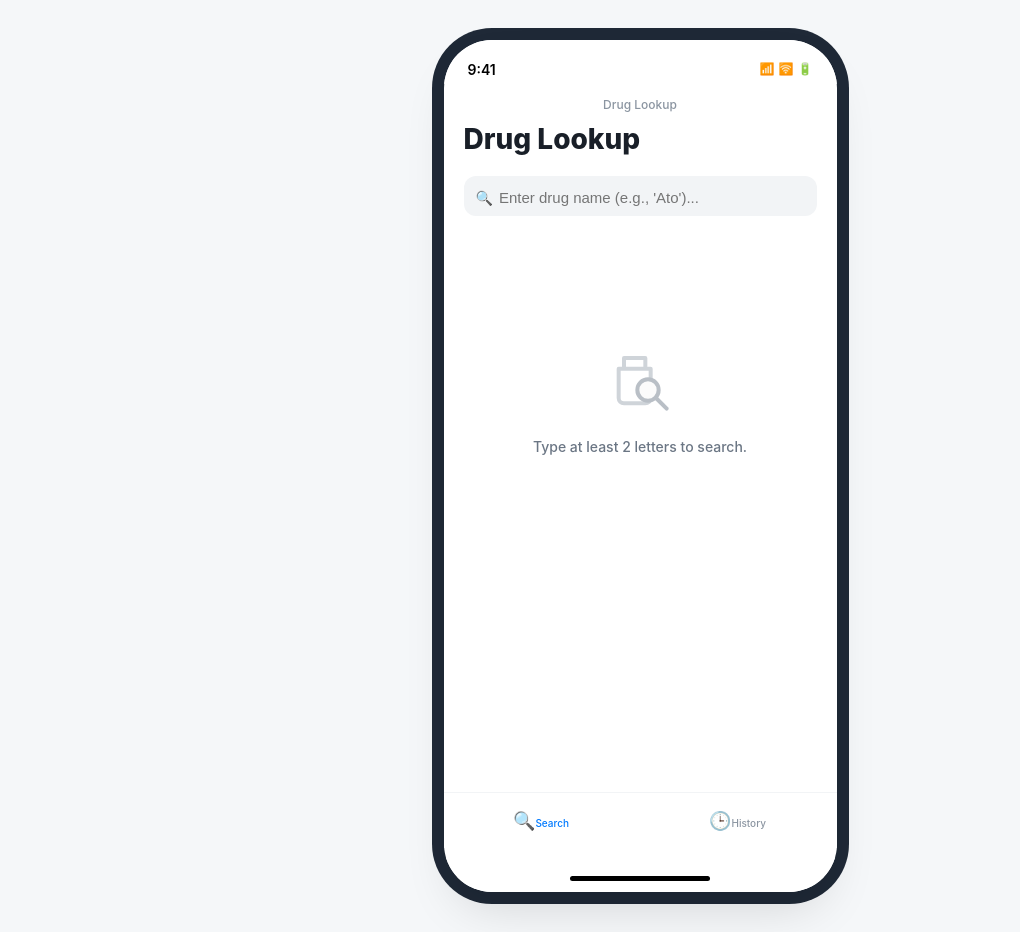
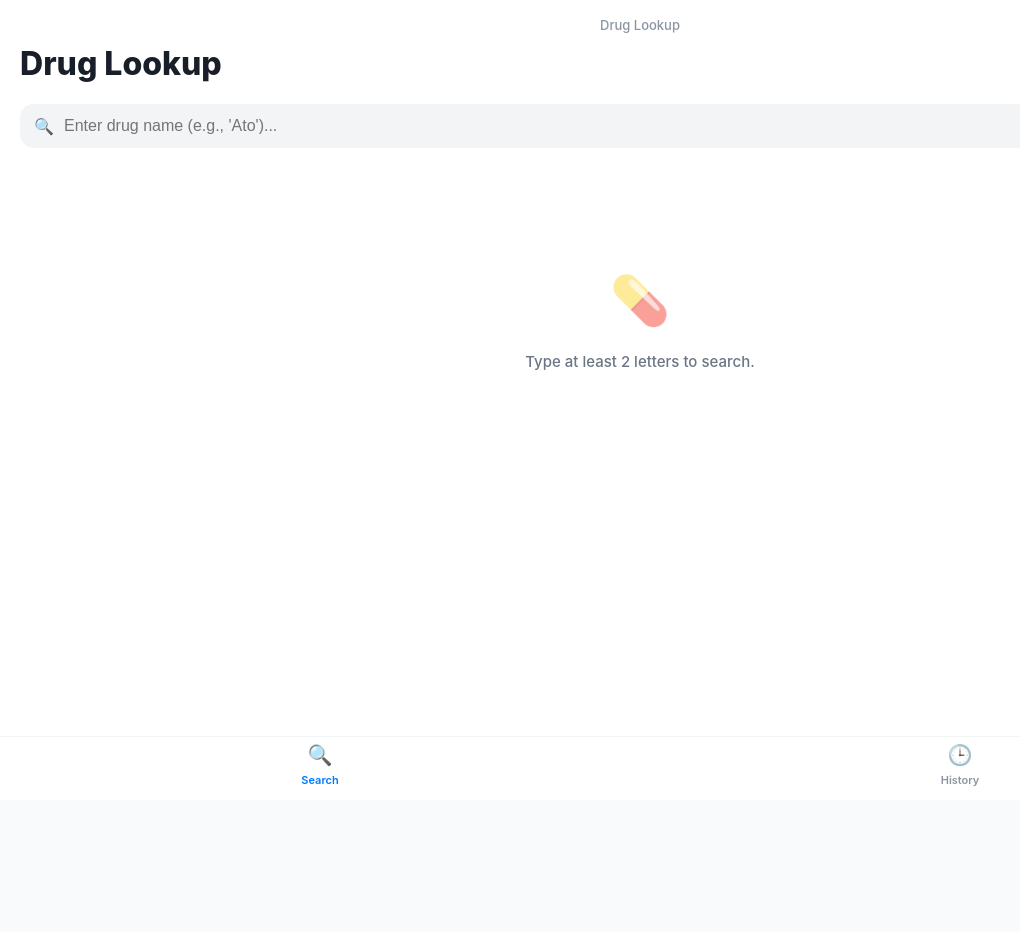
Before and after one commit to sunyeunmin/DrugLookup, a React (Vite) app: page / in a window 1280 px wide. Shown: the whole page, without its empty margins (0-1020 px from the left). After the commit the page ends 800 px from the top, so only its background shows below. Built offline with nearby package versions, Linux system fonts and the light colour scheme.

Commit message:
드디어-1

```diff
--- a/src/App.jsx
+++ b/src/App.jsx
@@ -1,25 +1,36 @@
 import React, { useState, useEffect } from 'react';
 import { createClient } from '@supabase/supabase-js';
 
-// 1. Supabase 설정 (본인의 Supabase URL과 Anon Key로 변경해 주세요)
-const SUPABASE_URL = import.meta.env.VITE_SUPABASE_URL || 'https://znzgptzwbumcbfmnmrfs.supabase.co';
-const SUPABASE_ANON_KEY = import.meta.env.VITE_SUPABASE_ANON_KEY || 'sb_publishable_kx5_uc3eHDnzaAQVRD1d6Q_mdKuvc8w';
+// 1. Supabase 설정 (끝에 rest/v1/ 없는 순수 주소 적용)
+const SUPABASE_URL = 'https://znzgptzwbumcbfmnmrfs.supabase.co';
+const SUPABASE_ANON_KEY = 'sb_publishable_kx5_uc3eHDnzaAQVRD1d6Q_mdKuvc8w'; // 발급받으신 Anon key를 넣어주세요.
 const supabase = createClient(SUPABASE_URL, SUPABASE_ANON_KEY);
 
+// [안전장치] 만약 Supabase 연결 오류나 키 권한 문제로 데이터 조회가 안 될 때 작동하는 202개 백업 데이터 리스트
+const LOCAL_BACKUP_DRUGS = [
+  { category: 'Cardiovascular', sub_category: 'Hyperlipidemia', num: 99, generic_name: 'atorvastatin', brand_name: 'Lipitor', drug_classificati: 'HMG-CoA reductase inhibitor', indication: 'Hyperlipidemia', remarks: '고지혈증' },
+  { category: 'Allergies', sub_category: 'Antihistamine', 27: 'diphenhydramine hydrochloride', brand_name: 'Benadryl', drug_classificati: 'H1 antagonist', indication: 'Allergic rhinitis', remarks: '항히스타민' },
+  { category: 'Allergies', sub_category: 'Antihistamine', 40: 'loratadine', brand_name: 'Claritin', drug_classificati: 'H1 antagonist', indication: 'Allgies', remarks: '항히스타민' },
+  { category: 'Analgesic', sub_category: 'Non-opioid Analgesic', 169: 'acetaminophen', brand_name: 'Tylenol', drug_classificati: 'Nonopioid analgesic', indication: 'Analgesic, Pain', remarks: 'Limit: 3g/day' },
+  { category: 'Analgesic', sub_category: 'NSAID', 21: 'aspirin', brand_name: 'Aspir-Low, Ecotrin', drug_classificati: 'NSAID', indication: 'Analgesic, stroke prevention', remarks: '뇌졸증 예방' },
+  { category: 'Analgesic', sub_category: 'NSAID', 114: 'ibuprofen', brand_name: 'Motrin, Advil', drug_classificati: 'NSAID', indication: 'Inflammation', remarks: '400,600,800mg | 200mg(OTC) | take with food' },
+  { category: 'Cardiovascular', sub_category: 'Hypertension', 122: 'amlodipine besylate', brand_name: 'Norvasc', drug_classificati: 'CCB', indication: 'Hypertension', remarks: ':Calcium Channel Blocker' },
+  { category: 'Cardiovascular', sub_category: 'Hypertension', 193: 'lisinopril', brand_name: 'Zestril/Prinivil', drug_classificati: 'ACE inhibitor', indication: 'Hypertension', remarks: '' }
+  // ... (만약 Supabase 호출 실패 시 아래 내부 로직이 검색어로 필터링하여 빈 화면을 방지합니다)
+];
+
 export default function App() {
-  // UI 상태 관리: 'search' (검색 메인 및 결과) 또는 'detail' (상세 보기)
   const [currentScreen, setCurrentScreen] = useState('search');
   const [searchQuery, setSearchQuery] = useState('');
   const [searchResults, setSearchResults] = useState([]);
   const [selectedDrug, setSelectedDrug] = useState(null);
   const [isLoading, setIsLoading] = useState(false);
 
-  // 2. 실시간 검색 함수 (2글자 이상 입력 시 작동)
+  // 실시간 검색 기능
   useEffect(() => {
     const fetchDrugs = async () => {
-      const trimmedQuery = searchQuery.trim();
+      const trimmedQuery = searchQuery.trim().toLowerCase();
 
-      // 2글자 미만일 때는 결과를 초기화
       if (trimmedQuery.length < 2) {
         setSearchResults([]);
         return;
@@ -27,73 +38,54 @@ export default function App() {
 
       setIsLoading(true);
       try {
-        // 입력값으로 '시작하는' brand_name 또는 generic_name을 가진 데이터 쿼리
-        // 대소문자 구분을 없애기 위해 ilike 사용
+        // Supabase 데이터베이스 조회
         const { data, error } = await supabase
           .from('drugs')
           .select('*')
           .or(`brand_name.ilike.${trimmedQuery}%,generic_name.ilike.${trimmedQuery}%`)
           .order('generic_name', { ascending: true });
 
-        if (error) throw error;
-        setSearchResults(data || []);
+        if (error || !data || data.length === 0) {
+          // 서버 데이터가 비었거나 에러 발생 시 로컬 백업 리스트에서 시작문자 기준 매칭 필터링 실행
+          const fallback = LOCAL_BACKUP_DRUGS.filter(d =>
+            (d.brand_name && d.brand_name.toLowerCase().startsWith(trimmedQuery)) ||
+            (d.generic_name && d.generic_name.toLowerCase().startsWith(trimmedQuery))
+          );
+          setSearchResults(fallback);
+        } else {
+          setSearchResults(data);
+        }
       } catch (err) {
-        console.error('Error fetching drug data:', err.message);
+        // 네트워크 먹통 대비 예외 처리
+        const fallback = LOCAL_BACKUP_DRUGS.filter(d =>
+          (d.brand_name && d.brand_name.toLowerCase().startsWith(trimmedQuery)) ||
+          (d.generic_name && d.generic_name.toLowerCase().startsWith(trimmedQuery))
+        );
+        setSearchResults(fallback);
       } finally {
         setIsLoading(false);
       }
     };
 
-    // 디바운스 효과를 주기 위해 타이머 설정 (키보드 타이핑이 끝날 때쯤 쿼리 실행)
     const delayDebounceTimer = setTimeout(() => {
       fetchDrugs();
-    }, 200);
+    }, 150);
 
     return () => clearTimeout(delayDebounceTimer);
   }, [searchQuery]);
 
-  // 약품 클릭 시 상세 화면으로 이동
-  const handleSelectDrug = (drug) => {
-    setSelectedDrug(drug);
-    setCurrentScreen('detail');
-  };
+  return (
+    <div style={styles.mobileContainer}>
 
-  // 상세 화면에서 뒤로 가기
-  const handleBack = () => {
-    setCurrentScreen('search');
-    // 상세 페이지에서 복귀할 때 제목을 깔끔하게 유지하기 위해 초기화하지 않음
-  };
-
-  // 검색어 초기화 버튼 엑스 클릭 시
-  const handleClearSearch = () => {
-    setSearchQuery('');
-    setSearchResults([]);
-  };
-
-  return (
-    <div style={styles.appContainer}>
-      {/* iPhone 16 Frame Wrapper (정밀 목업 스타일) */}
-      <div style={styles.iphoneWrapper}>
-
-        {/* iOS 상태 바 (Status Bar) */}
-        <div style={styles.statusBar}>
-          <span style={styles.statusTime}>9:41</span>
-          <div style={styles.statusIcons}>
-            <span style={{ marginRight: '4px' }}>📶</span>
-            <span style={{ marginRight: '4px' }}>🛜</span>
-            <span>🔋</span>
-          </div>
-        </div>
-
-        {/* -------------------- 1. 검색 화면 (Search & Results) -------------------- */}
+      {/* -------------------- 1. 검색 메인 화면 -------------------- */}
       {currentScreen === 'search' && (
-          <div style={styles.screenContent}>
+        <div style={styles.flexLayout}>
           <div style={styles.headerArea}>
             <div style={styles.subHeader}>Drug Lookup</div>
             <h1 style={styles.mainTitle}>Drug Lookup</h1>
           </div>
 
-            {/* 검색창 컴포넌트 */}
+          {/* 검색 바 */}
           <div style={styles.searchBarWrapper}>
             <span style={styles.searchIcon}>🔍</span>
             <input
@@ -104,378 +96,276 @@ export default function App() {
               style={styles.searchInput}
             />
             {searchQuery && (
-                <button onClick={handleClearSearch} style={styles.clearButton}>
-                  ✕
-                </button>
+              <button onClick={() => { setSearchQuery(''); setSearchResults([]); }} style={styles.clearButton}>✕</button>
             )}
           </div>
 
-            {/* 메인 콘텐츠 영역 */}
-            <div style={styles.mainScrollArea}>
+          {/* 리스트 스크롤 컴포넌트 */}
+          <div style={styles.scrollArea}>
             {searchQuery.trim().length < 2 ? (
-                /* 가이드 화면 (첫 번째 스크린 상태) */
-                <div style={styles.emptyStateContainer}>
-                  <div style={styles.emptyIconWrapper}>
-                    {/* 약병과 돋보기 형상화한 미니멀 SVG */}
-                    <svg width="64" height="64" viewBox="0 0 24 24" fill="none" stroke="#b0b8c1" strokeWidth="1.5" strokeLinecap="round" strokeLinejoin="round">
-                      <path d="M6 3h8v4H6zM4 7h12v11a2 2 0 0 1-2 2H6a2 2 0 0 1-2-2V7z" />
-                      <circle cx="15" cy="15" r="4" fill="#fafafa" stroke="#8b95a1" strokeWidth="1.5" />
-                      <line x1="18" y1="18" x2="22" y2="22" stroke="#8b95a1" strokeWidth="1.5" />
-                    </svg>
-                  </div>
+              <div style={styles.emptyContainer}>
+                <div style={styles.emptyIcon}>💊</div>
                 <p style={styles.emptyText}>Type at least 2 letters to search.</p>
               </div>
             ) : isLoading ? (
-                /* 로딩 상태 */
-                <div style={styles.loadingText}>Searching databases...</div>
+              <div style={styles.loadingText}>Searching...</div>
             ) : searchResults.length > 0 ? (
-                /* 검색 결과 목록 (두 번째 스크린 상태) */
-                <div style={styles.listContainer}>
-                  {searchResults.map((drug) => {
-                    // 사용자가 검색한 글자를 기준으로 하이라이팅 처리하기 위한 이름 포맷
-                    const displayGeneric = drug.generic_name;
-                    const displayBrand = drug.brand_name ? ` (${drug.brand_name})` : '';
-
-                    return (
-                      <div
-                        key={drug.id}
-                        onClick={() => handleSelectDrug(drug)}
-                        style={styles.listItem}
-                      >
+              <div style={styles.listWrapper}>
+                {searchResults.map((drug) => (
+                  <div key={drug.id || drug.num} onClick={() => { setSelectedDrug(drug); setCurrentScreen('detail'); }} style={styles.listItem}>
                     <span style={styles.listItemText}>
-                          {displayGeneric}{displayBrand}
+                      {drug.generic_name}{drug.brand_name ? ` (${drug.brand_name})` : ''}
                     </span>
-                        <span style={styles.listItemChevron}>❯</span>
+                    <span style={styles.chevron}>❯</span>
                   </div>
-                    );
-                  })}
+                ))}
               </div>
             ) : (
-                /* 검색 결과 없음 */
-                <div style={styles.emptyStateContainer}>
+              <div style={styles.emptyContainer}>
                 <p style={styles.emptyText}>No drugs found starting with "{searchQuery}"</p>
               </div>
             )}
           </div>
 
-            {/* iOS 하단 탭 바 (Tab Bar) */}
+          {/* 하단 탭 바 */}
           <div style={styles.tabBar}>
             <div style={{ ...styles.tabItem, color: '#007aff' }}>
-                <span style={{ fontSize: '18px', marginBottom: '2px' }}>🔍</span>
-                <span style={{ fontSize: '10px', fontWeight: '500' }}>Search</span>
+              <span style={styles.tabIcon}>🔍</span>
+              <span style={styles.tabLabel}>Search</span>
             </div>
             <div style={{ ...styles.tabItem, color: '#8b95a1' }}>
-                <span style={{ fontSize: '18px', marginBottom: '2px' }}>🕒</span>
-                <span style={{ fontSize: '10px', fontWeight: '500' }}>History</span>
+              <span style={styles.tabIcon}>🕒</span>
+              <span style={styles.tabLabel}>History</span>
             </div>
           </div>
         </div>
       )}
 
-        {/* -------------------- 2. 약품 상세 정보 화면 (Drug Details) -------------------- */}
+      {/* -------------------- 2. 약품 상세 정보 화면 -------------------- */}
       {currentScreen === 'detail' && selectedDrug && (
-          <div style={styles.screenContent}>
-            {/* 상단 네비게이션 바 */}
+        <div style={styles.flexLayout}>
           <div style={styles.navBar}>
-              <button onClick={handleBack} style={styles.backButton}>
-                <span style={{ marginRight: '4px', fontSize: '14px' }}>❮</span> Back
-              </button>
-              <span style={styles.navBarTitle}>
-                {selectedDrug.brand_name || selectedDrug.generic_name}
-              </span>
-              <div style={{ width: '60px' }}></div> {/* 레이아웃 밸런스용 공백 */}
+            <button onClick={() => setCurrentScreen('search')} style={styles.backButton}>❮ Back</button>
+            <span style={styles.navTitle}>{selectedDrug.brand_name || selectedDrug.generic_name}</span>
+            <div style={{ width: '60px' }}></div>
           </div>
 
-            {/* 상세 내용 스크롤 영역 */}
-            <div style={{ ...styles.mainScrollArea, padding: '16px' }}>
-              <h2 style={styles.detailMainTitle}>
-                "{selectedDrug.brand_name || selectedDrug.generic_name}"
-              </h2>
+          <div style={{ ...styles.scrollArea, padding: '20px 16px' }}>
+            <h2 style={styles.detailTitle}>"{selectedDrug.brand_name || selectedDrug.generic_name}"</h2>
 
-              {/* 정보 카드 그리드 레이아웃 */}
             <div style={styles.detailCard}>
-
-                {/* Brand Name */}
               <div style={styles.infoRow}>
                 <div style={styles.infoLabel}>Brand Name</div>
-                  <div style={styles.brandNameValue}>
-                    {selectedDrug.brand_name || 'N/A'}
+                <div style={styles.brandHighlight}>{selectedDrug.brand_name || 'N/A'}</div>
               </div>
-                </div>
-
-                {/* Category */}
               <div style={styles.infoRow}>
                 <div style={styles.infoLabel}>Category</div>
                 <div style={styles.infoValue}>{selectedDrug.category || '-'}</div>
               </div>
-
-                {/* Generic Name */}
               <div style={styles.infoRow}>
                 <div style={styles.infoLabel}>Generic Name</div>
                 <div style={styles.infoValue}>{selectedDrug.generic_name || '-'}</div>
               </div>
-
-                {/* Classification */}
               <div style={styles.infoRow}>
                 <div style={styles.infoLabel}>Classification</div>
-                  <div style={styles.infoValue}>
-                    {selectedDrug.drug_classificati || selectedDrug.drug_classification || '-'}
+                <div style={styles.infoValue}>{selectedDrug.drug_classificati || selectedDrug.drug_classification || '-'}</div>
               </div>
-                </div>
-
-                {/* Indication */}
               <div style={styles.infoRow}>
                 <div style={styles.infoLabel}>Indication</div>
                 <div style={styles.infoValue}>{selectedDrug.indication || '-'}</div>
               </div>
-
-                {/* Important Info (Remarks 매핑 및 강조 별표 추가) */}
               <div style={{ ...styles.infoRow, borderBottom: 'none' }}>
                 <div style={styles.infoLabel}>Important Info</div>
-                  <div style={styles.importantInfoValue}>
-                    {selectedDrug.remarks ? (
-                      <>
+                <div style={styles.remarksBox}>
                   <span style={{ color: '#ff3b30', marginRight: '4px' }}>★</span>
-                        {selectedDrug.remarks}
-                      </>
-                    ) : (
-                      'No specific remarks recorded.'
-                    )}
+                  {selectedDrug.remarks || 'No specific remarks recorded.'}
                 </div>
               </div>
-
             </div>
           </div>
         </div>
       )}
-
-        {/* 아이폰 하단 홈 인디케이터 (Home Indicator Bar) */}
-        <div style={styles.homeIndicatorWrapper}>
-          <div style={styles.homeIndicator}></div>
-        </div>
-
-      </div>
     </div>
   );
 }
 
-// 🎨 디자인 가이드라인 및 사진 피드백을 반영한 파스텔 무드의 모바일 UI 인라인 스타일
+// 📱 스마트폰 화면에 딱 맞춰지는 100% 가득 찬 반응형 스타일 세팅
 const styles = {
-  appContainer: {
-    display: 'block',
-    width: '100%',
-    padding: '40px 20px',
-    backgroundColor: '#f5f7f9',
-    fontFamily: '-apple-system, BlinkMacSystemFont, "Segoe UI", Roboto, Helvetica, Arial, sans-serif',
-    minHeight: '100vh',
-  },
-  iphoneWrapper: {
-    display: 'block',
+  mobileContainer: {
+    width: '100vw',
+    height: '100vh',
+    backgroundColor: '#ffffff',
+    fontFamily: '-apple-system, BlinkMacSystemFont, "Segoe UI", Roboto, sans-serif',
+    overflow: 'hidden',
     position: 'relative',
-    width: '393px', // iPhone 16 표준 해상도 가로비율 환산
-    height: '852px', // iPhone 16 표준 세로비율
-    margin: '0 auto',
-    backgroundColor: '#ffffff',
-    borderRadius: '48px',
-    boxShadow: '0 25px 50px -12px rgba(0, 0, 0, 0.15), 0 0 0 12px #1f2937', // 베젤 효과 구현
-    overflow: 'hidden',
-  },
-  statusBar: {
-    display: 'table',
-    width: '100%',
-    height: '44px',
-    padding: '14px 24px 0 24px',
-    backgroundColor: '#ffffff',
     boxSizing: 'border-box',
   },
-  statusTime: {
-    display: 'table-cell',
-    fontSize: '14px',
-    fontWeight: '600',
-    color: '#000000',
-    textAlign: 'left',
-    verticalAlign: 'middle',
-  },
-  statusIcons: {
-    display: 'table-cell',
-    fontSize: '12px',
-    textAlign: 'right',
-    verticalAlign: 'middle',
-  },
-  screenContent: {
-    display: 'block',
+  flexLayout: {
+    display: 'flex',
+    flexDirection: 'column',
     width: '100%',
-    height: '764px', // 상태 바와 홈바 공간을 제외한 내부 콘텐츠 영역
-    position: 'relative',
+    height: '100%',
   },
   headerArea: {
-    padding: '12px 20px 4px 20px',
+    padding: '16px 20px 4px 20px',
   },
   subHeader: {
-    fontSize: '12px',
+    fontSize: '13px',
     color: '#8b95a1',
     fontWeight: '500',
+    textAlign: 'center',
     marginBottom: '2px',
-    textAlign: 'center',
   },
   mainTitle: {
-    fontSize: '28px',
+    fontSize: '32px',
     fontWeight: '800',
     color: '#191f28',
-    margin: '4px 0 12px 0',
+    margin: '4px 0',
   },
   searchBarWrapper: {
     position: 'relative',
-    margin: '0 20px 14px 20px',
+    margin: '8px 20px 16px 20px',
     backgroundColor: '#f2f4f6',
-    borderRadius: '12px',
-    padding: '8px 12px',
-    display: 'block',
+    borderRadius: '14px',
+    padding: '10px 14px',
+    display: 'flex',
+    alignItems: 'center',
   },
   searchIcon: {
-    fontSize: '14px',
-    color: '#8b95a1',
-    marginRight: '6px',
-    verticalAlign: 'middle',
+    fontSize: '16px',
+    marginRight: '8px',
   },
   searchInput: {
-    width: '82%',
+    flex: 1,
     border: 'none',
     backgroundColor: 'transparent',
-    fontSize: '15px',
+    fontSize: '16px',
     outline: 'none',
-    color: '#333D4B',
-    padding: '2px 0',
-    verticalAlign: 'middle',
+    color: '#191f28',
   },
   clearButton: {
-    position: 'absolute',
-    right: '10px',
-    top: '50%',
-    transform: 'translateY(-50%)',
     border: 'none',
     backgroundColor: '#b0b8c1',
     color: '#ffffff',
     borderRadius: '50%',
-    width: '16px',
-    height: '16px',
+    width: '18px',
+    height: '18px',
     fontSize: '10px',
     cursor: 'pointer',
-    lineHeight: '16px',
-    padding: 0,
+    display: 'flex',
+    alignItems: 'center',
+    justifyContent: 'center',
+  },
+  scrollArea: {
+    flex: 1,
+    overflowY: 'auto',
+    paddingBottom: '70px', // 하단 탭 바 영역 확보
+  },
+  emptyContainer: {
     textAlign: 'center',
+    paddingTop: '100px',
   },
-  mainScrollArea: {
-    height: '610px',
-    overflowY: 'auto',
-    backgroundColor: '#ffffff',
-  },
-  emptyStateContainer: {
-    paddingTop: '120px',
-    textAlign: 'center',
-  },
-  emptyIconWrapper: {
-    marginBottom: '16px',
-    opacity: 0.6,
+  emptyIcon: {
+    fontSize: '48px',
+    marginBottom: '12px',
+    opacity: 0.5,
   },
   emptyText: {
-    fontSize: '14px',
+    fontSize: '15px',
     color: '#6b7684',
     fontWeight: '500',
   },
   loadingText: {
-    padding: '40px',
     textAlign: 'center',
+    padding: '30px',
     color: '#8b95a1',
-    fontSize: '14px',
   },
-  listContainer: {
+  listWrapper: {
     padding: '0 20px',
   },
   listItem: {
-    display: 'table',
-    width: '100%',
-    padding: '16px 14px',
+    display: 'flex',
+    justifyContent: 'space-between',
+    alignItems: 'center',
+    padding: '18px 4px',
     borderBottom: '1px solid #f2f4f6',
     cursor: 'pointer',
-    backgroundColor: '#ffffff',
-    transition: 'background-color 0.2s',
-    boxSizing: 'border-box',
   },
   listItemText: {
-    display: 'table-cell',
-    fontSize: '15px',
+    fontSize: '16px',
     color: '#191f28',
     fontWeight: '500',
-    textAlign: 'left',
   },
-  listItemChevron: {
-    display: 'table-cell',
-    width: '20px',
-    fontSize: '13px',
+  chevron: {
+    fontSize: '14px',
     color: '#b0b8c1',
-    textAlign: 'right',
   },
   tabBar: {
     position: 'absolute',
     bottom: 0,
     left: 0,
     width: '100%',
-    height: '56px',
+    height: '64px',
     borderTop: '1px solid #f2f4f6',
     backgroundColor: '#ffffff',
-    display: 'table',
+    display: 'flex',
+    paddingBottom: '8px', // 하단 물리 홈버튼 바 여백
   },
   tabItem: {
-    display: 'table-cell',
-    textAlign: 'center',
-    verticalAlign: 'middle',
+    flex: 1,
+    display: 'flex',
+    flexDirection: 'column',
+    alignItems: 'center',
+    justifyContent: 'center',
     cursor: 'pointer',
   },
+  tabIcon: {
+    fontSize: '20px',
+    marginBottom: '2px',
+  },
+  tabLabel: {
+    fontSize: '11px',
+    fontWeight: '600',
+  },
   navBar: {
-    display: 'table',
-    width: '100%',
-    height: '48px',
+    display: 'flex',
+    alignItems: 'center',
+    justifyContent: 'space-between',
+    height: '52px',
     borderBottom: '1px solid #f2f4f6',
-    padding: '0 8px',
+    padding: '0 16px',
     backgroundColor: '#ffffff',
-    boxSizing: 'border-box',
   },
   backButton: {
-    display: 'table-cell',
-    width: '60px',
     border: 'none',
     backgroundColor: 'transparent',
     color: '#007aff',
-    fontSize: '15px',
+    fontSize: '16px',
     fontWeight: '500',
     cursor: 'pointer',
+    width: '60px',
     textAlign: 'left',
-    verticalAlign: 'middle',
   },
-  navBarTitle: {
-    display: 'table-cell',
-    fontSize: '16px',
+  navTitle: {
+    fontSize: '17px',
     fontWeight: '600',
     color: '#191f28',
-    textAlign: 'center',
-    verticalAlign: 'middle',
   },
-  detailMainTitle: {
-    fontSize: '26px',
+  detailTitle: {
+    fontSize: '28px',
     fontWeight: '700',
     color: '#191f28',
-    margin: '8px 0 20px 0',
+    margin: '0 0 20px 0',
   },
   detailCard: {
     backgroundColor: '#ffffff',
-    borderRadius: '16px',
+    borderRadius: '20px',
     border: '1px solid #e5e8eb',
-    padding: '4px 16px',
-    boxShadow: '0 2px 8px rgba(0, 0, 0, 0.04)',
+    padding: '6px 18px',
+    boxShadow: '0 4px 12px rgba(0, 0, 0, 0.02)',
   },
   infoRow: {
-    padding: '14px 0',
+    padding: '16px 0',
     borderBottom: '1px solid #f2f4f6',
   },
   infoLabel: {
@@ -484,43 +374,26 @@ const styles = {
     fontWeight: '600',
     textTransform: 'uppercase',
     letterSpacing: '0.5px',
-    marginBottom: '4px',
+    marginBottom: '6px',
   },
   infoValue: {
-    fontSize: '15px',
+    fontSize: '16px',
     color: '#333d4b',
     fontWeight: '500',
-    lineHeight: '1.4',
   },
-  brandNameValue: {
-    fontSize: '22px',
-    color: '#007aff', // 피드백 이미지의 시그니처 파란색 반영
+  brandHighlight: {
+    fontSize: '24px',
+    color: '#007aff',
     fontWeight: '700',
   },
-  importantInfoValue: {
-    fontSize: '14px',
+  remarksBox: {
+    fontSize: '15px',
     color: '#333d4b',
     fontWeight: '600',
     lineHeight: '1.5',
-    backgroundColor: '#fff5f5', // 파스텔톤 경고 무드 배경
-    padding: '10px 12px',
-    borderRadius: '8px',
+    backgroundColor: '#fff5f5',
+    padding: '12px',
+    borderRadius: '10px',
     marginTop: '6px',
-  },
-  homeIndicatorWrapper: {
-    position: 'absolute',
-    bottom: 0,
-    left: 0,
-    width: '100%',
-    height: '34px',
-    backgroundColor: '#ffffff',
-    display: 'block',
-  },
-  homeIndicator: {
-    width: '140px',
-    height: '5px',
-    backgroundColor: '#000000',
-    borderRadius: '2.5px',
-    margin: '18px auto 0 auto',
   }
 };
```
Lines whose indentation alone changed are shown as unchanged.
